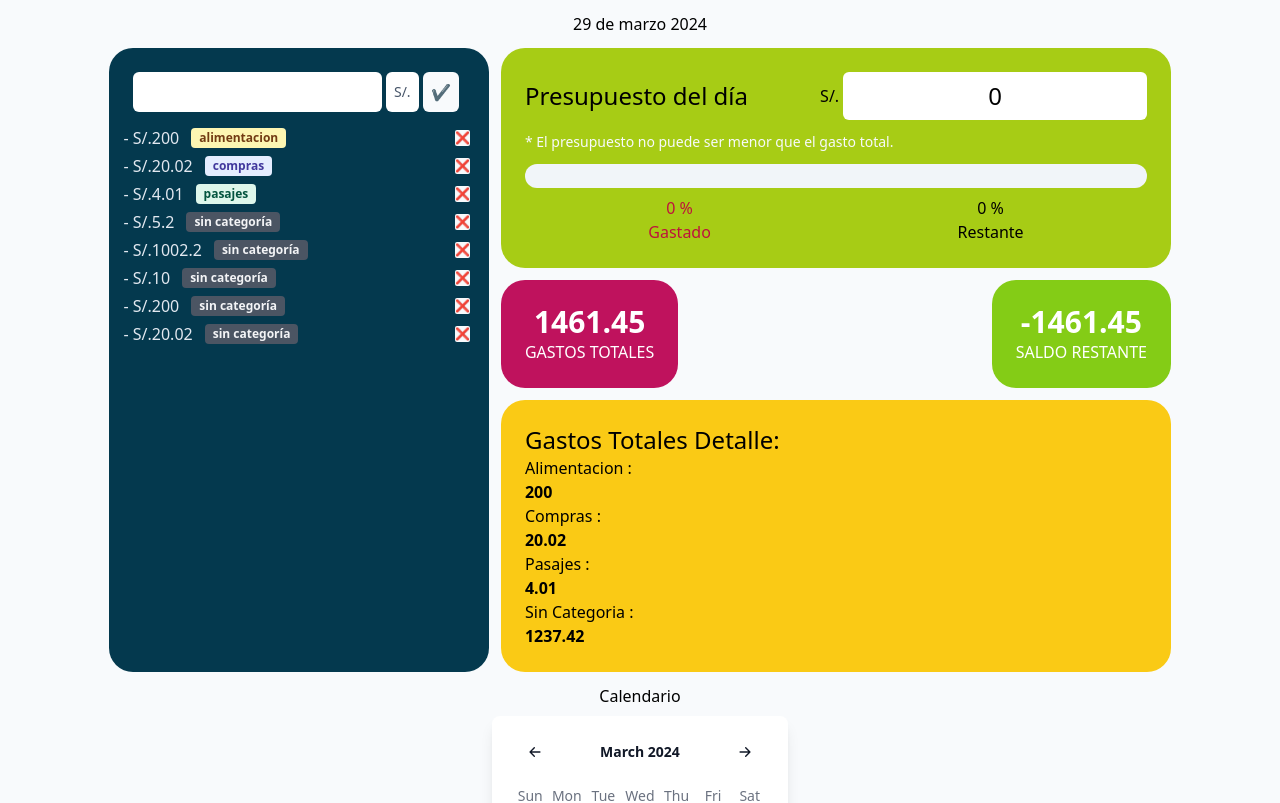
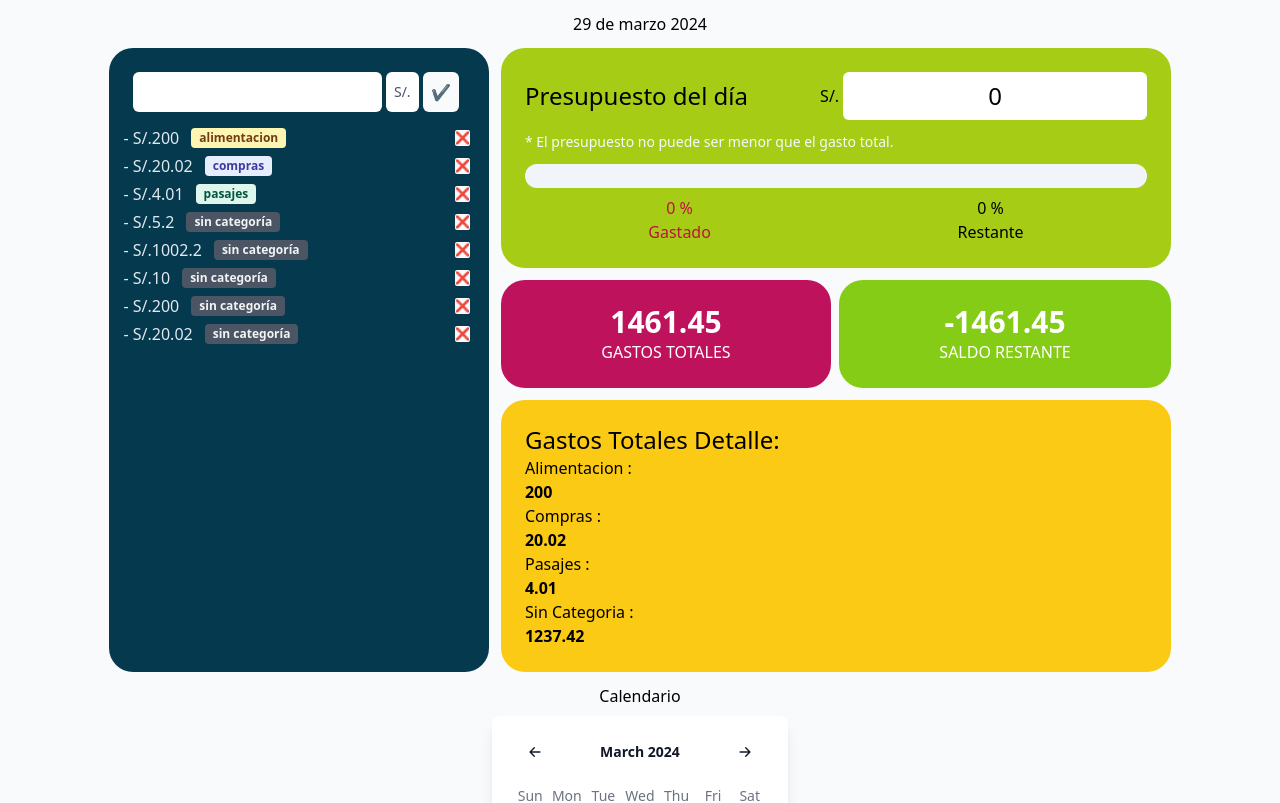
Before and after one commit to nattdev/expense-record-app, a React (Vite) app in the folder client/: page / in a window 1280 px wide. Shown: the top 803 px of the page. Built offline with nearby package versions, Linux system fonts and the light colour scheme.

Commit message:
Add grow property to components

```diff
--- a/client/src/components/RemainingBudget.jsx
+++ b/client/src/components/RemainingBudget.jsx
@@ -10,7 +10,7 @@ function RemainingBudget() {
     }, [totalExpenses, currentBudget]);
 
     return (
-        <div id="remaining-budget-wrapper" className="bg-lime-500 p-6 rounded-3xl">
+        <div id="remaining-budget-wrapper" className="bg-lime-500 p-6 rounded-3xl grow">
         <p className="font-bold text-3xl">{remainingBudget}</p><p>SALDO RESTANTE</p>
         </div>
     )
--- a/client/src/components/TotalExpenses.jsx
+++ b/client/src/components/TotalExpenses.jsx
@@ -5,7 +5,7 @@ function TotalExpenses () {
     const {totalExpenses} = useExpenses();
 
     return (
-        <div id="total-expenses-wrapper" className="bg-pink-700 p-6 rounded-3xl">
+        <div id="total-expenses-wrapper" className="bg-pink-700 p-6 rounded-3xl grow">
             <p className="font-bold text-3xl">{totalExpenses}</p><p>GASTOS TOTALES</p>
         </div>
     )
```
